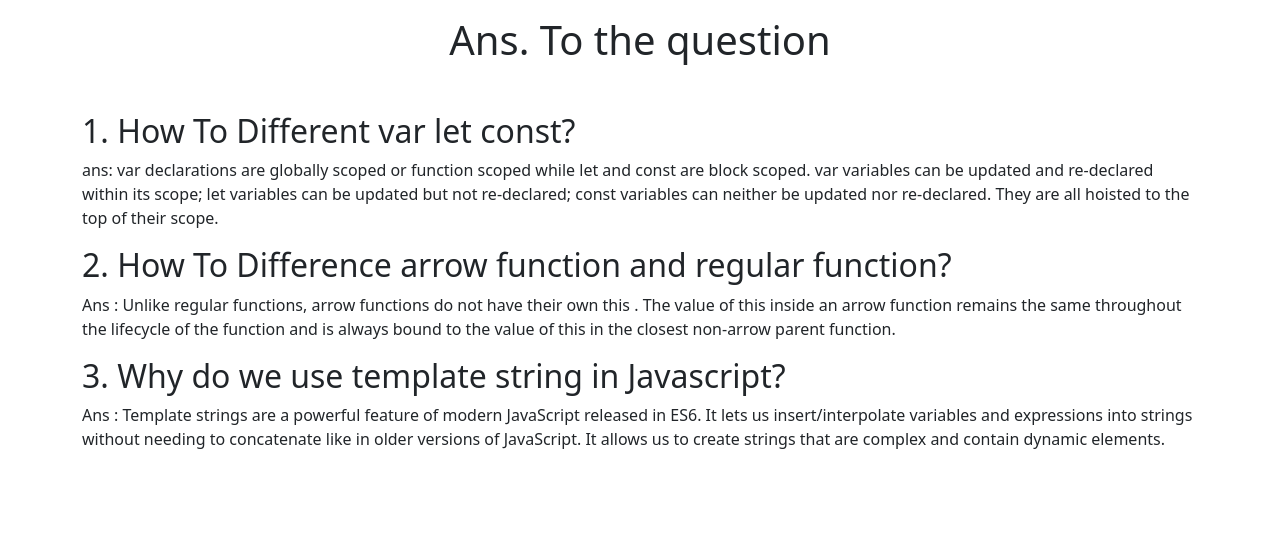
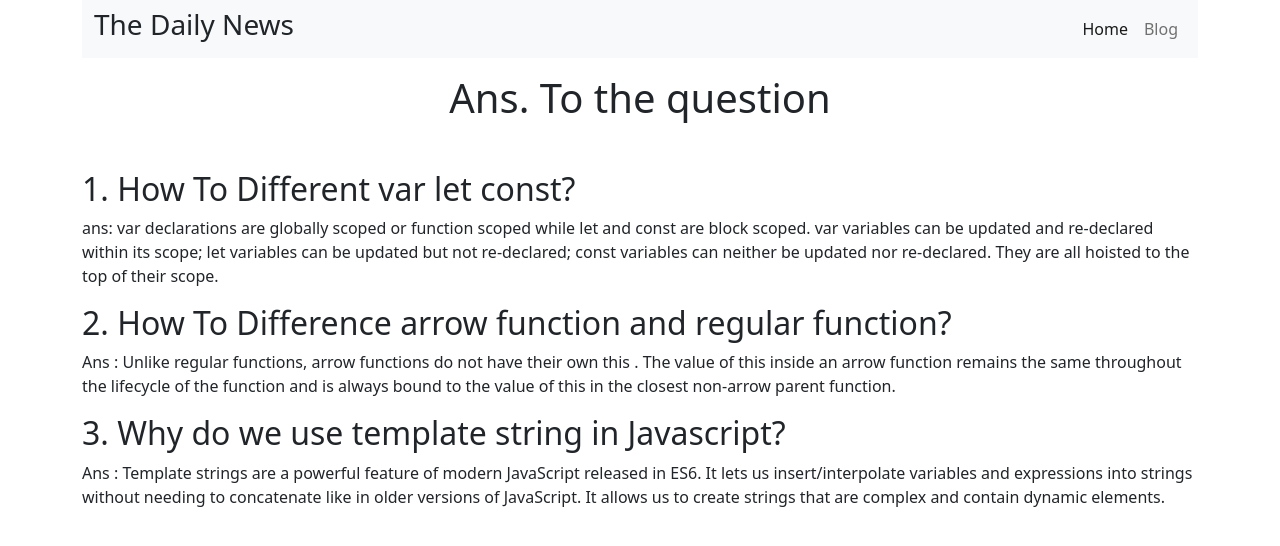
Before and after one commit to NAIMKHAN3/The-Daily-News, a plain HTML site: page blog.html in a window 1280 px wide. Drawn offline with nearby package versions, Linux system fonts and the light colour scheme.

Commit message:
project complete

```diff
--- a/blog.html
+++ b/blog.html
@@ -10,6 +10,27 @@
 </head>
 
 <body>
+    <!-- header section start -->
+    <header>
+        <div class="container">
+            <nav class="navbar navbar-expand-lg bg-light">
+                <div class="container-fluid">
+                    <h3>The Daily News</h3>
+                    <div class="d-flex justify-content-end">
+                        <ul class="navbar-nav me-auto mb-2 mb-lg-0 ">
+                            <li class="nav-item">
+                                <a class="nav-link active" aria-current="page" href="index.html">Home</a>
+                            </li>
+                            <li class="nav-item">
+                                <a class="nav-link" href="blog.html">Blog</a>
+                            </li>
+                        </ul>
+                    </div>
+
+                </div>
+            </nav>
+        </div>
+    </header>
     <h1 class="text-center mt-3 mb-5">Ans. To the question</h1>
     <div class="container">
         <h2>1. How To Different var let const?</h2>
```
